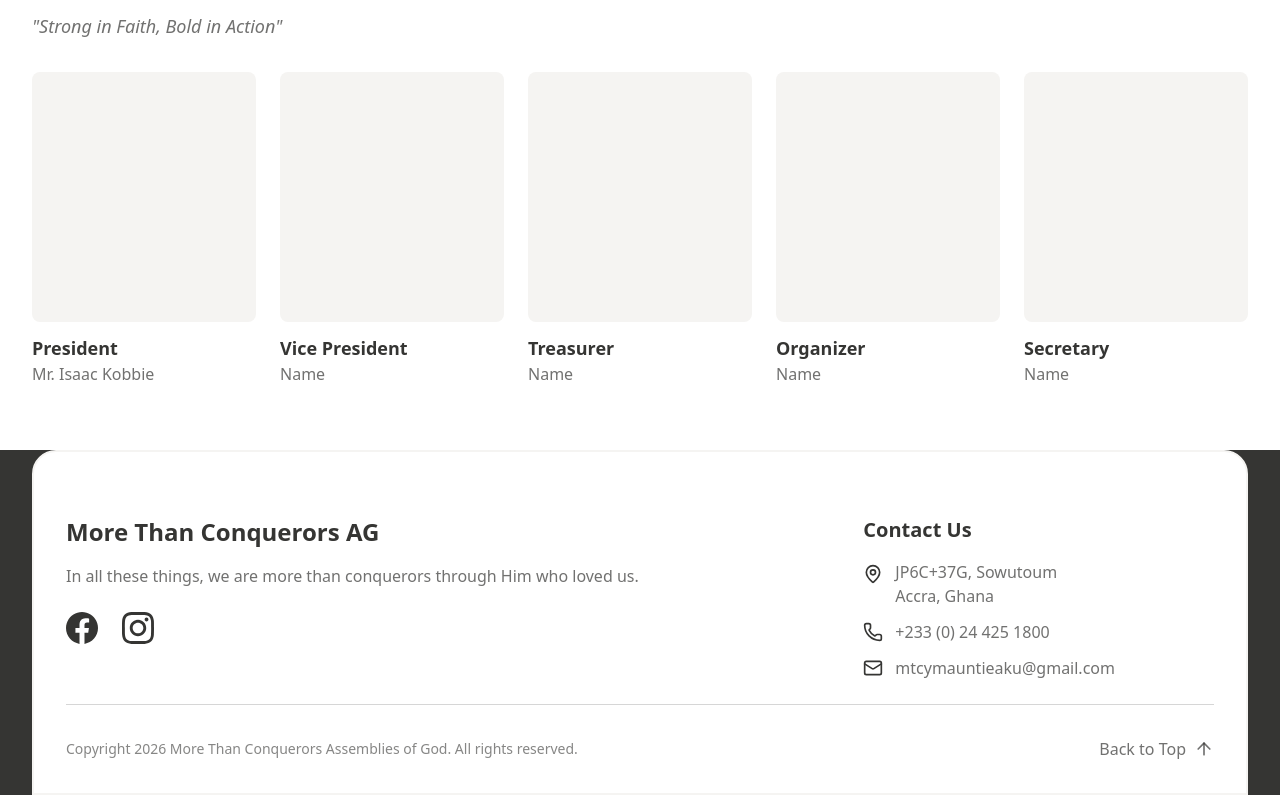
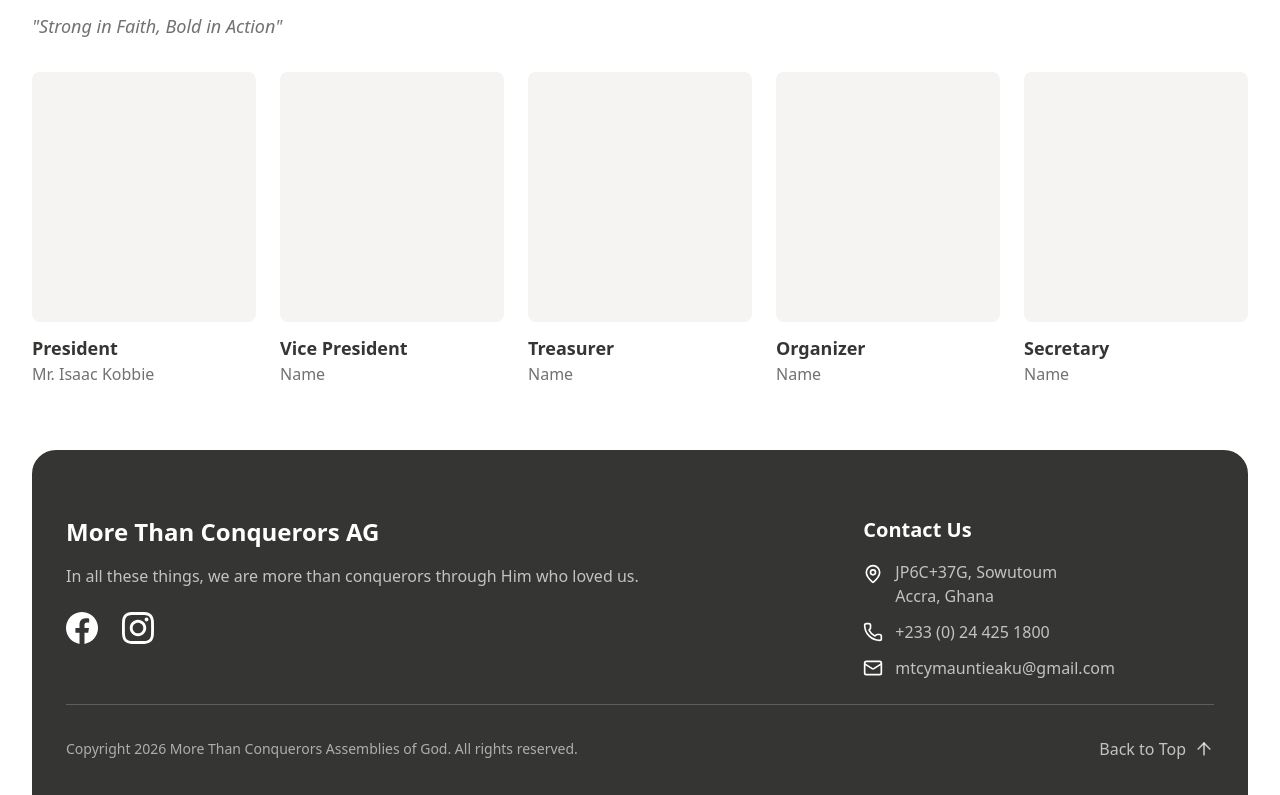
Before and after one commit to judithoseitete/mtcag, a Next.js app: page /departments in a window 1280 px wide. Shown: the part 532-1327 px from the top of the page. Built offline with nearby package versions, Linux system fonts and the light colour scheme.

Commit message:
Fix footer styling on departments page

```diff
--- a/app/departments/page.tsx
+++ b/app/departments/page.tsx
@@ -136,7 +136,7 @@ export default function DepartmentsPage() {
         </section>
       )}
 
-      <Footer />
+      <Footer bgColor="white" cardVariant="dark" />
     </main>
   );
 }
```
